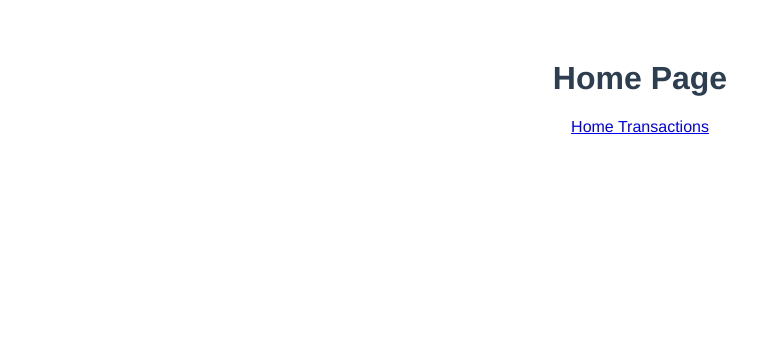
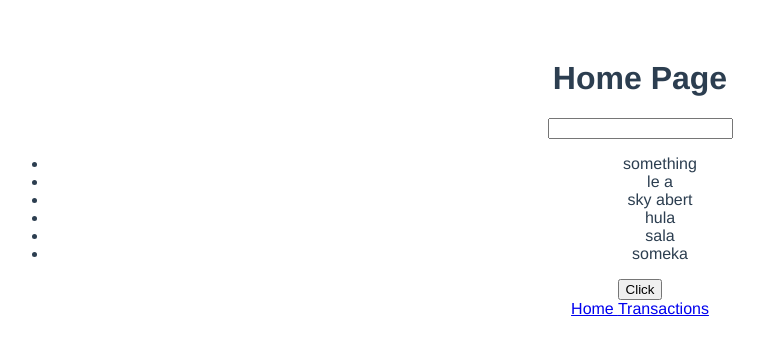
Before and after one commit to wyatt-vo-2020/money-task, a Vue app: page / in a window 1280 px wide. Shown: the top 354 px of the page, without its empty margins (0-764 px from the left). Built offline with nearby package versions, Linux system fonts and the light colour scheme; the HTML template or start-up script is replaced by a standard one.

Commit message:
Try with ref, reactive, computed

```diff
--- a/src/pages/home.vue
+++ b/src/pages/home.vue
@@ -2,4 +2,40 @@
 // eslint-disable-next-line vue/multi-word-component-names
 <template>
   <h1>Home Page</h1>
+  <input type="text" v-model="searchText" />
+  <ul>
+    <li v-for="(customer, index) in customersFilled" :key="index">
+      {{ customer }}
+    </li>
+  </ul>
+  <button @click="onChangeSomething">Click</button>
 </template>
+<script>
+import { computed, ref, reactive } from "vue";
+export default {
+  setup() {
+    const searchText = ref("");
+    const customers = reactive([
+      "Something",
+      "Le A",
+      "Sky Abert",
+      "Hula",
+      "sala",
+      "Someka",
+    ]);
+    const customersFilled = computed(() =>
+      customers
+        .map((customer) => {
+          customer = customer.toLowerCase();
+          return customer;
+        })
+        .filter((customer) => customer.includes(searchText.value.toLowerCase()))
+    );
+    return { searchText, customersFilled };
+  },
+};
+</script>
+
+<!-- <style>
+
+</style> -->
```
